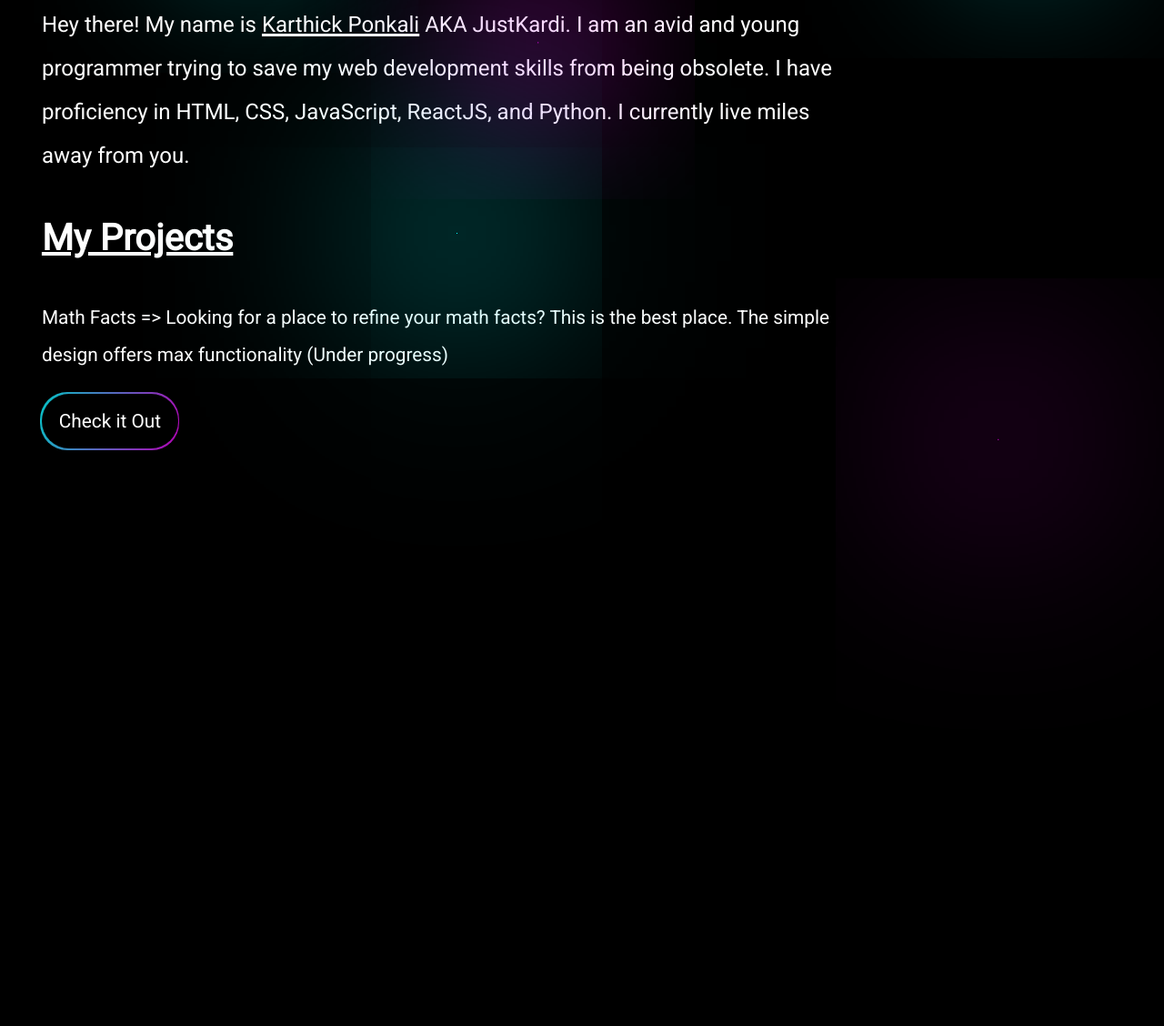
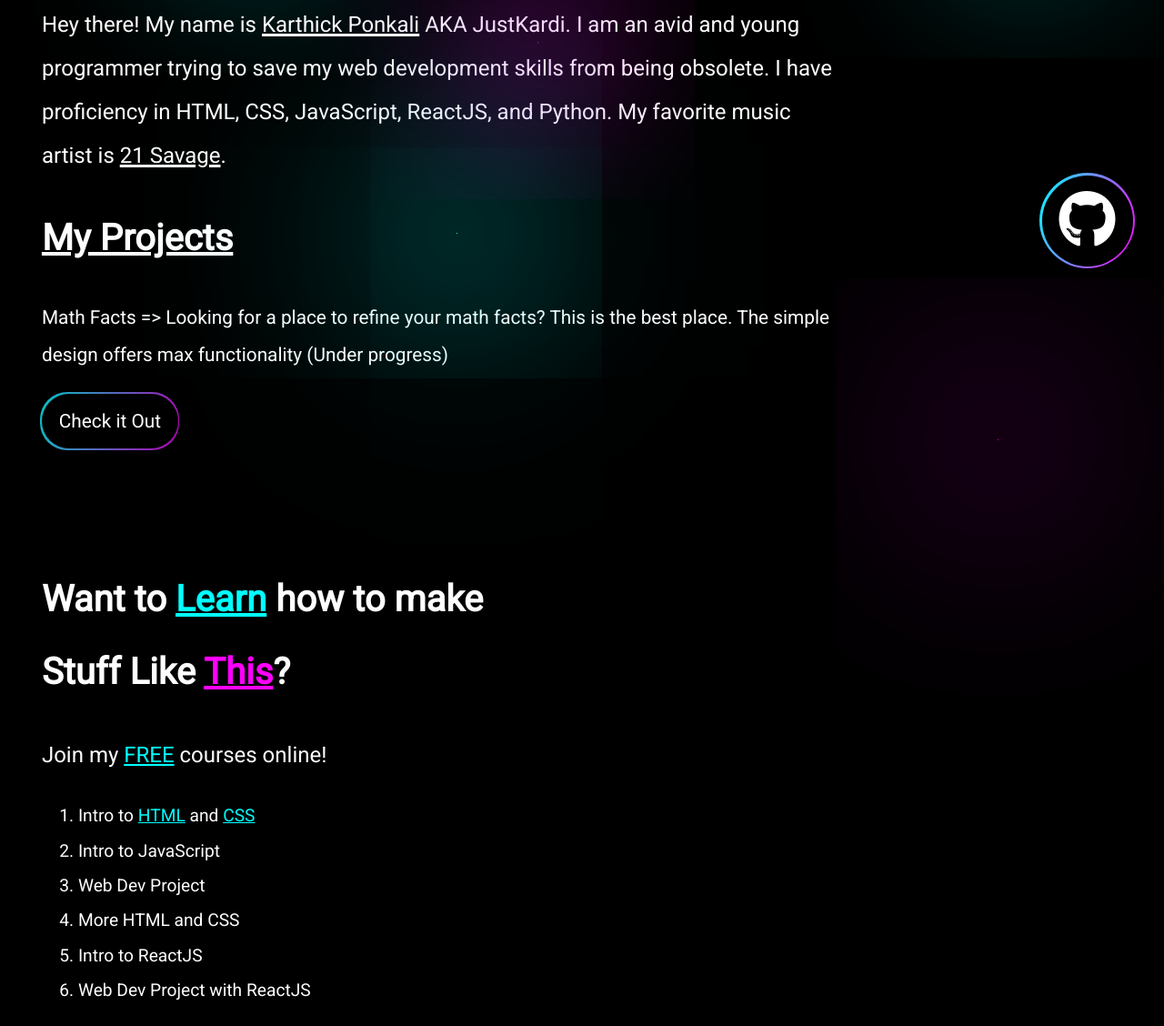
Before and after one commit to JustKardi/portfolio, a plain HTML site: page index.html in a window 1280 px wide. Shown: the part 204-1332 px from the top of the page at 91% size. Before the commit the page ends 800 px from the top, so only its background shows below. Drawn offline with Linux system fonts and the light colour scheme; no server answers; a script that the page names is missing.

Commit message:
Second commit, added more sections

```diff
--- a/index.html
+++ b/index.html
@@ -8,18 +8,32 @@
     <link rel="preconnect" href="https://fonts.googleapis.com">
     <link rel="preconnect" href="https://fonts.gstatic.com" crossorigin>
     <link href="https://fonts.googleapis.com/css2?family=Roboto&display=swap" rel="stylesheet">
+    <link rel="stylesheet" href="https://cdnjs.cloudflare.com/ajax/libs/font-awesome/6.6.0/css/all.min.css" integrity="sha512-Kc323vGBEqzTmouAECnVceyQqyqdsSiqLQISBL29aUW4U/M7pSPA/gEUZQqv1cwx4OnYxTxve5UMg5GT6L4JJg==" crossorigin="anonymous" referrerpolicy="no-referrer" />
 </head>
 <body>
     <div class="welcome-section">
         <h1 class="title">Welcome to my <br><span class="title--portfolio"><span class="title--portfolio--span">Port</span>folio</span></h1>
     </div>
     <div class="about-me">
-        <p class="about-me--text">Hey there! My name is <abbr class="underline-highlight" title="The Goat">Karthick Ponkali</abbr> AKA JustKardi. I am an avid and young programmer trying to save my web development skills from being obsolete. I have proficiency in HTML, CSS, JavaScript, ReactJS, and Python. I currently live <span id="geolocation-distance" class="underline-highlight"></span> miles away from you.</p>
+        <p class="about-me--text">Hey there! My name is <abbr class="underline-highlight" title="The Goat">Karthick Ponkali</abbr> AKA JustKardi. I am an avid and young programmer trying to save my web development skills from being obsolete. I have proficiency in HTML, CSS, JavaScript, ReactJS, and Python. My favorite music artist is <span id="geolocation-distance" class="underline-highlight">21 Savage</span>.</p>
     </div>
     <div class="projects">
         <h1 class="projects--title">My Projects</h1>
         <p class="project-one">Math Facts => Looking for a place to refine your math facts? This is the best place. The simple design offers max functionality (Under progress)</p>
         <button class="project-one--button"><a href="https://justkardi.github.io/math-facts/" class="project-one--button__link">Check it Out</a></button>
+    </div>
+    <button class="github-link"><a href="https://github.com/JustKardi" class="github-link__link"><i class="fa-brands fa-github"></i></a></button>
+    <div class="courses">
+        <h1 class="courses--title">Want to <span class="courses--title__span">Learn</span> how to make Stuff Like <span class="courses--title__span-two">This</span>?</h1>
+        <p class="courses-text">Join my <span class="courses-text__span">FREE</span> courses online!</p>
+        <ol class="courses-list">
+            <li>Intro to <span class="courses-list__span--one">HTML</span> and <span class="courses-list__span--one">CSS</span></li>
+            <li>Intro to <span class="courses-list__span--two">JavaScript</span></li>
+            <li>Web Dev Project</li>
+            <li>More HTML and CSS</li>
+            <li>Intro to ReactJS</li>
+            <li>Web Dev Project with ReactJS</li>
+        </ol>
     </div>
     <div class="circle-one"></div>
     <div class="circle-two"></div>
--- a/script.js
+++ /dev/null
@@ -1,33 +0,0 @@
-// Function to convert degrees to radians
-function toRadians(degrees) {
-    return degrees * Math.PI / 180;
-}
-
-// Function to calculate the distance between two coordinates using the Haversine formula
-function calculateDistance(lat1, lon1, lat2, lon2) {
-    const R = 3958.8; // Radius of the Earth in miles
-    const dLat = toRadians(lat2 - lat1);
-    const dLon = toRadians(lon2 - lon1);
-    const a = Math.sin(dLat / 2) * Math.sin(dLat / 2) +
-              Math.cos(toRadians(lat1)) * Math.cos(toRadians(lat2)) *
-              Math.sin(dLon / 2) * Math.sin(dLon / 2);
-    const c = 2 * Math.atan2(Math.sqrt(a), Math.sqrt(1 - a));
-    return R * c;
-}
-
-// Function to get the user's location and calculate the distance to Peoria, Arizona
-function updateGeolocationDistance() {
-    fetch('https://ipinfo.io/json?token=672d2a95991cd3') // Replace with your API key
-        .then(response => response.json())
-        .then(data => {
-            const [userLat, userLon] = data.loc.split(',').map(Number); // Get user's latitude and longitude
-            const peoriaLat = 33.5806; // Latitude for Peoria, Arizona
-            const peoriaLon = -112.2374; // Longitude for Peoria, Arizona
-            const distance = calculateDistance(userLat, userLon, peoriaLat, peoriaLon); // Calculate distance in miles
-            document.getElementById('geolocation-distance').textContent = distance.toFixed(2); // Display distance in miles
-        })
-        .catch(error => console.error('Error fetching geolocation:', error)); // Handle errors
-}
-
-// Call the function to update the geolocation distance
-updateGeolocationDistance();
--- a/styles.css
+++ b/styles.css
@@ -1,6 +1,6 @@
 body {
     background-color: black;
-    overflow: hidden; /* Prevent scrollbars from appearing */
+    overflow-x: hidden;
 }
 
 /* Change the highlight color of the entire page */
@@ -135,6 +135,121 @@
 .project-one--button__link:visited {
     text-decoration: none;
     color: white;
+}
+
+.github-link {
+    color: white;
+    text-decoration: none;
+    background-color: black;
+    position: relative;
+    left: 90%;
+    top: -300px;
+    width: 100px;
+    height: 100px;
+    border-radius: 50%;
+    font-size: 4em;
+    display: flex;
+    justify-content: center;
+    align-items: center;
+    border: none;
+    transition: all 0.5s;
+}
+
+.github-link:after {
+    content: "";
+    position: absolute;
+    width: 105%;
+    height: 105%;
+    border-radius: 50%;
+    background-image: linear-gradient(110deg, cyan, magenta);
+    z-index: -1;
+}
+
+.github-link:hover {
+    cursor: pointer;
+    z-index: 0;
+    box-shadow: 50px 0px 200px magenta, -50px 0px 200px cyan;
+}
+
+.github-link__link {
+    color: white;
+}
+
+.github-link__link:visited {
+    color: white;
+}
+
+.courses--title {
+    color: #FEFEFE;
+    font-family: "Roboto", sans-serif;
+    font-size: 2.5em;
+    margin-left: 3%;
+    margin-right: 3%;
+    line-height: 2em;
+    width: 70%;
+    width: 40%;
+}
+
+.courses--title__span {
+    text-decoration: underline;
+    color: cyan;
+    transition: all 0.2s;
+}
+
+.courses--title__span:hover {
+    color: cyan;
+    box-shadow: 0px 0px 200px 10px cyan;
+    background-color: #001e1e;
+}
+
+.courses--title__span-two {
+    text-decoration: underline;
+    color: magenta;
+    transition: all 0.2s;
+}
+
+.courses--title__span-two:hover {
+    color: magenta;
+    box-shadow: 0px 0px 200px 10px magenta;
+    background-color: #190019;
+}
+
+.courses-text {
+    color: #FEFEFE;
+    font-family: "Roboto", sans-serif;
+    font-size: 1.5em;
+    margin-left: 3%;
+    margin-right: 3%;
+    line-height: 2em;
+    width: 70%;
+    width: 40%;
+}
+
+.courses-text__span {
+    text-decoration: underline;
+    color: cyan;
+    transition: all 0.2s;
+}
+
+.courses-text__span:hover {
+    box-shadow: 0px 0px 200px 10px cyan;
+    background-color: #001e1e;
+}
+
+.courses-list {
+    color: #FEFEFE;
+    font-family: "Roboto", sans-serif;
+    font-size: 1.2em;
+    margin-left: 3%;
+    margin-right: 3%;
+    line-height: 2em;
+    width: 70%;
+    width: 40%;
+}
+
+.courses-list__span--one {
+    text-decoration: underline;
+    color: cyan;
 }
 
 .circle-one {
@@ -275,3 +390,18 @@
         box-shadow: 0px 0px 0px 0px cyan;
     }
 }
+
+::-webkit-scrollbar {
+    width: 11px; /* Adjust the width for a thin scrollbar */
+}
+
+::-webkit-scrollbar-track {
+    background-color: #2f2f2f; /* Dark grey background */
+    border-radius: 10px; /* Rounded corners for the track */
+}
+
+::-webkit-scrollbar-thumb {
+    background-color: #ffffff; /* White scrollbar */
+    border-radius: 10px; /* Rounded corners for the scrollbar */
+    border: 2px solid #2f2f2f; /* Dark grey border to match the track */
+}
```
